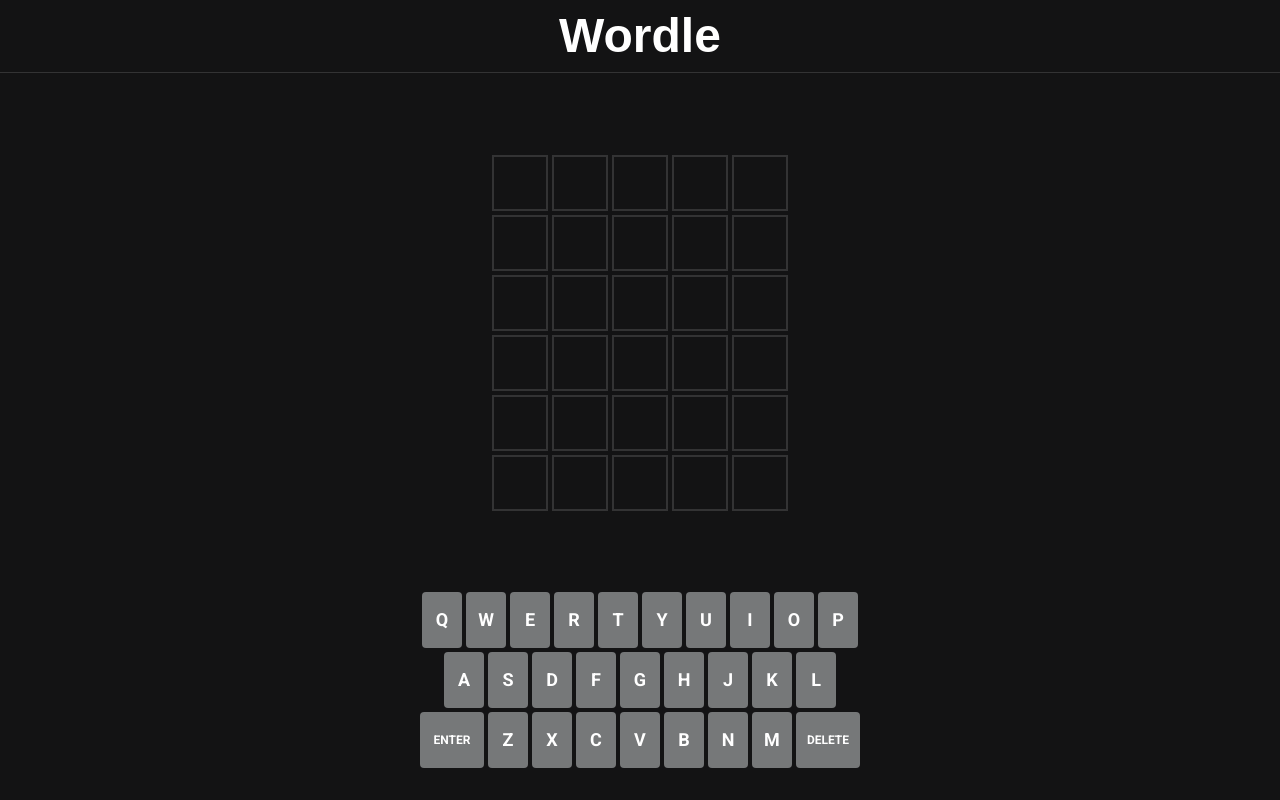
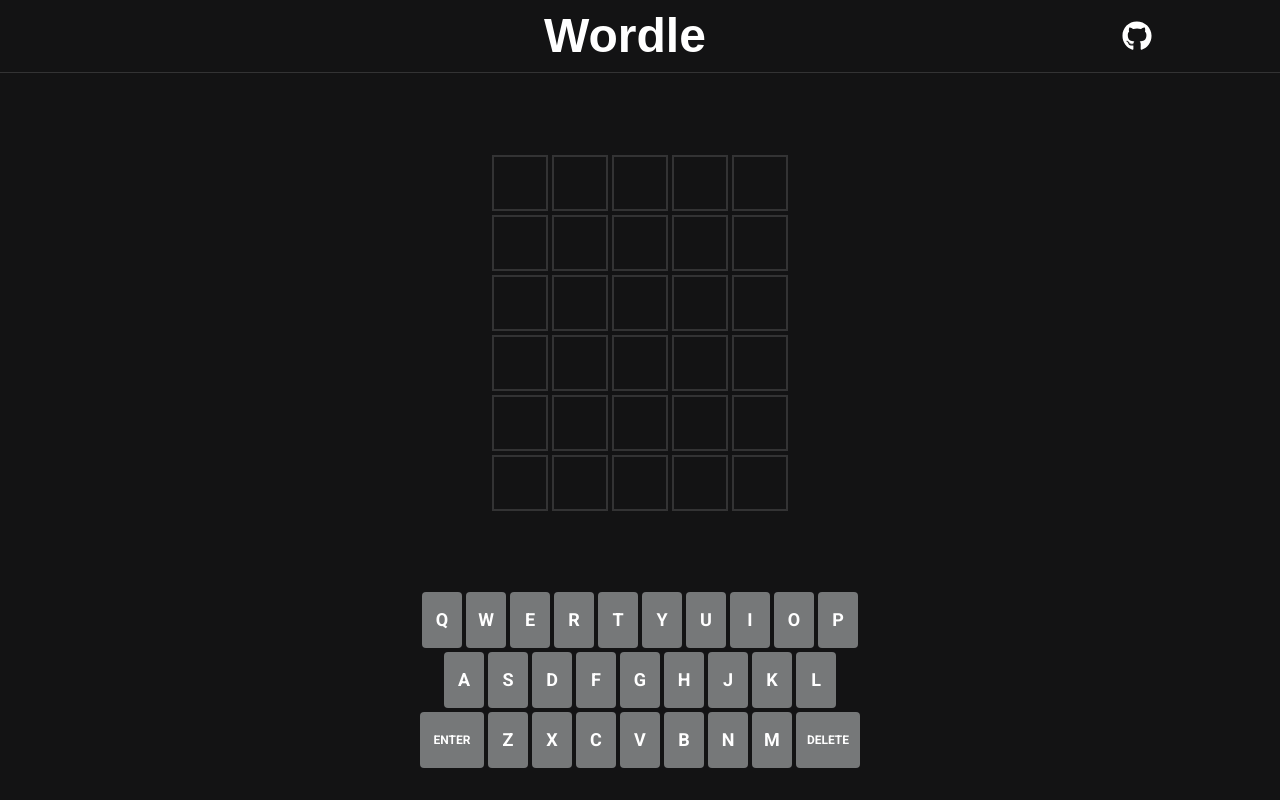
Before and after one commit to Sheeper23/wordle-clone, a Next.js app: page / in a window 1280 px wide. Built offline with nearby package versions, Linux system fonts and the light colour scheme; a web font is replaced by a local one.

Commit message:
github link

```diff
--- a/package.json
+++ b/package.json
@@ -19,6 +19,7 @@
     "postcss": "8.4.29",
     "react": "18.2.0",
     "react-dom": "18.2.0",
+    "react-icons": "^4.11.0",
     "tailwindcss": "3.3.3",
     "typescript": "5.2.2"
   }
--- a/src/components/TopBar.tsx
+++ b/src/components/TopBar.tsx
@@ -1,8 +1,15 @@
+import Link from "next/link";
+import { FaGithub } from 'react-icons/fa'
+
 export default function TopBar() {
     return (
         <header className="flex mb-[2%] items-center justify-center border-b border-borders">
-            <div className="flex w-full max-w-5xl justify-center mx-2 my-3">
+            <div className="flex w-full max-w-5xl justify-between mx-2 my-3 items-center">
+                <div>{/* placeholder */}</div>
                 <p className="font-bold text-5xl font-title text-white cursor-default">Wordle</p>
+                <Link className="hover:bg-cyan-400 rounded-full select-none" target="_blank" href={"https://github.com/Sheeper23"}>
+                    <FaGithub color="white" size="30" />
+                </Link>
             </div>
         </header>
     )
```
Also changed, not shown: 1 other file (tests, documents, lock files or other folders).
